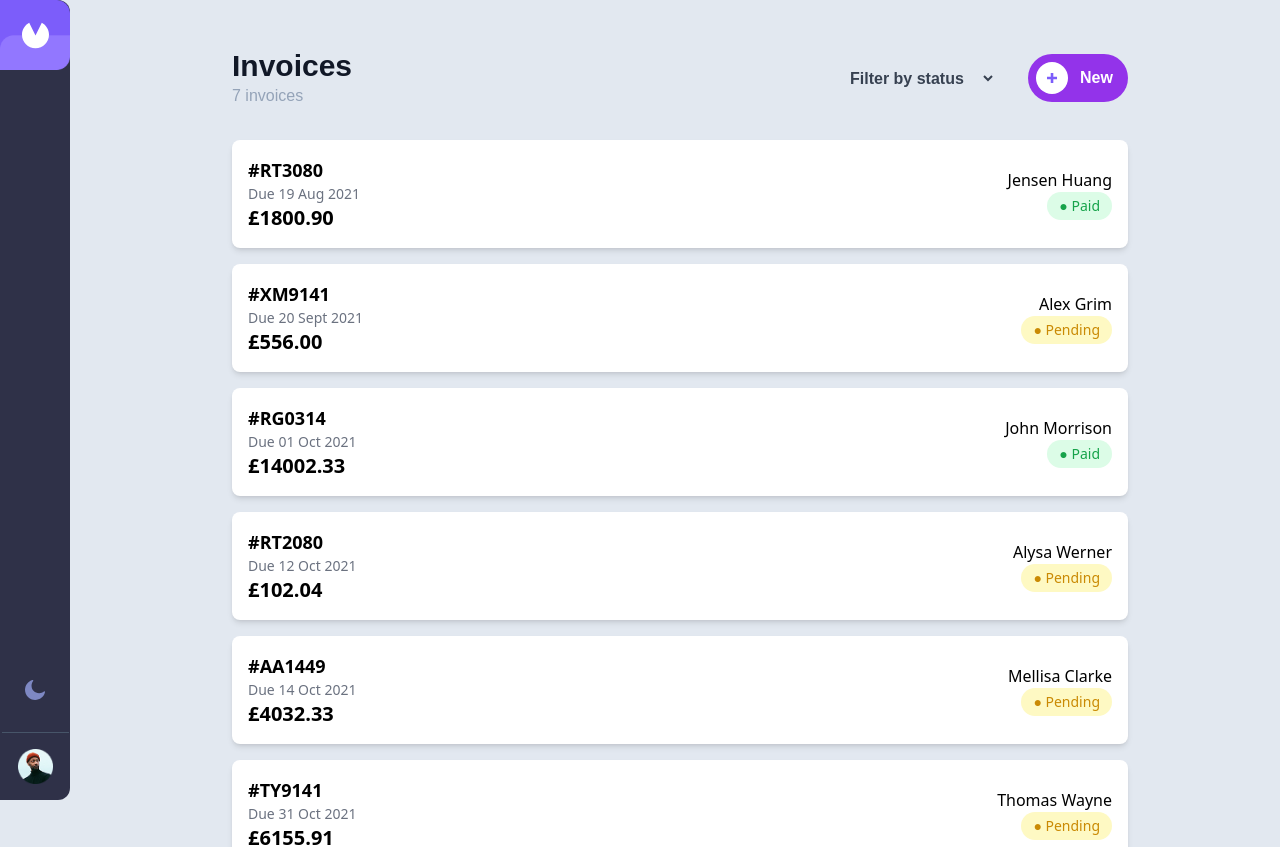
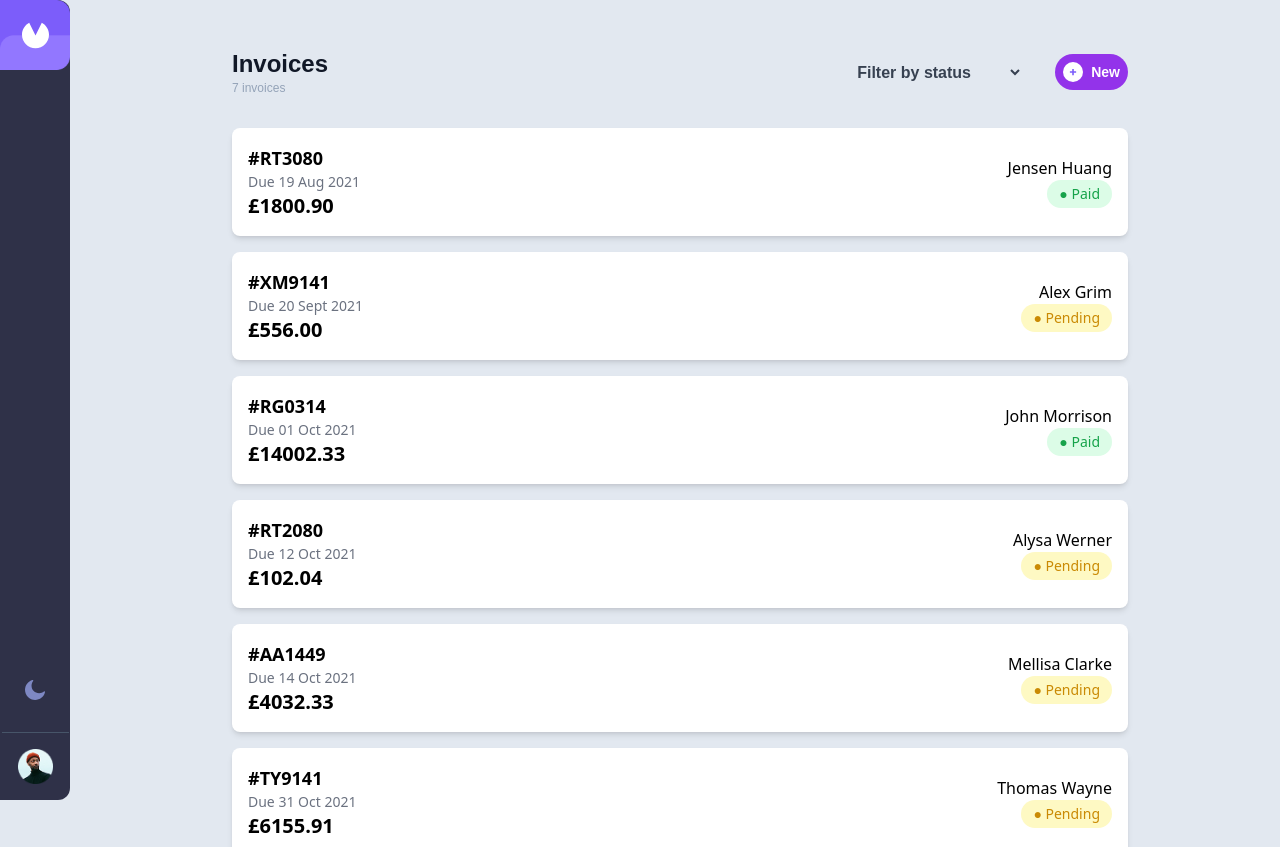
Before and after one commit to bugname7/imtixon, a React (Vite) app: page / in a window 1280 px wide. Shown: the top 847 px of the page. Built offline with nearby package versions, Linux system fonts and the light colour scheme; a web font is replaced by a local one.

Commit message:
update home responsive dizayn

```diff
--- a/src/pages/Home.jsx
+++ b/src/pages/Home.jsx
@@ -17,29 +17,29 @@ function Home() {
 
     return (
         <div
-            className={`${bgClass} min-h-screen flex flex-col items-center justify-start pt-12 pl-6 pb-6 pr-6`}
+            className={`${bgClass} min-h-screen flex flex-col items-center justify-start pt-12 pl-6  pb-6 pr-6 `}
         >
             <div className="w-full max-w-4xl flex justify-between items-center mb-8">
                 <div>
                     <h1
                         className={`${darkMode ? "text-white" : "text-black"
-                            } text-3xl font-spartan font-bold text-gray-900`}
+                            } sm:text-3xl font-spartan font-bold text-gray-900 xl:text-2xl`}
                     >
                         Invoices
                     </h1>
                     <p
                         className={`${darkMode ? "text-slate-300" : ""
-                            } font-spartan font-medium text-slate-400`}
+                            } font-spartan font-medium text-slate-400 md:text-xs sm:text-xl`}
                     >
                         {filtereddata.length}  invoices
                     </p>
                 </div>
-                <div className="flex items-center gap-8">
+                <div className="flex items-center gap-8 ">
                     <select
                         id="status"
                         value={filterStatus}
                         onChange={(e) => setFilterStatus(e.target.value)}
-                        className={`${darkMode ? "bg-slate-950 text-white" : ""} font-spartan font-bold block w-[150px] bg-slate-200 text-gray-700  pr-0 focus:outline-none`}
+                        className={`${darkMode ? "bg-slate-950 text-white" : ""} font-spartan font-bold block  lg:w-[170px] md:w-[150px] bg-slate-200 text-gray-700  focus:outline-none`}
                     >
                         <option value="Filter by status" className="font-spartan font-bold">Filter by status</option>
                         <option value="Draft" className="font-spartan font-bold">Draft</option>
@@ -48,12 +48,11 @@ function Home() {
                     </select>
 
 
-                    <div className="flex gap-3 bg-purple-600 w-[100px] rounded-3xl p-2 cursor-pointer">
-                        <img src={new1} alt="New Invoice" />
-                        <h3 className="text-white font-spartan font-bold flex gap-2 text-center items-center">
-                            New
-                        </h3>
+                    <div className="flex items-center justify-center gap-2 bg-purple-600 rounded-3xl p-2 cursor-pointer w-fit max-w-[160px] sm:max-w-[100px]">
+                        <img src={new1} alt="New Invoice" className="w-5 h-5 object-contain" />
+                        <h3 className="text-white font-spartan font-bold text-sm whitespace-nowrap">New</h3>
                     </div>
+
                 </div>
             </div>
 
--- a/tailwind.config.js
+++ b/tailwind.config.js
@@ -7,6 +7,9 @@ export default {
   ],
   theme: {
     extend: {
+      screens: {
+        'xs': '475px',
+      },
       fontFamily: {
         spartan: ['League Spartan', 'sans-serif'],
       },
```
